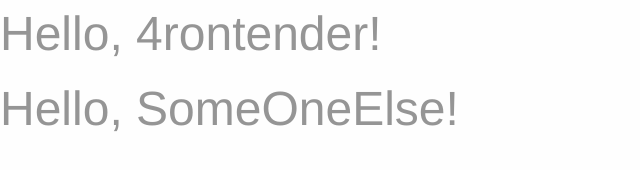
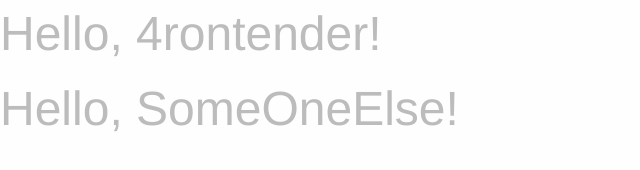
Before and after one commit to RinatValiullov/foundation6_train, a website: page index.html in a window 1280 px wide. Shown: the whole page, without its empty margins (0-640 px from the left). Drawn offline with nearby package versions, Linux system fonts and the light colour scheme; files that its build step writes are made by us from their sources.

Commit message:
update gitignore file

```diff
--- a/sass/style.scss
+++ b/sass/style.scss
@@ -1,5 +1,5 @@
 @import '../node_modules/foundation-sites/scss/foundation';
 
 h1{
-	color: rgba(122,122,122,0.8);
+	color: rgba(122,122,122,0.5);
 }
```
Also changed, not shown: css/style.css, 1 other file.
